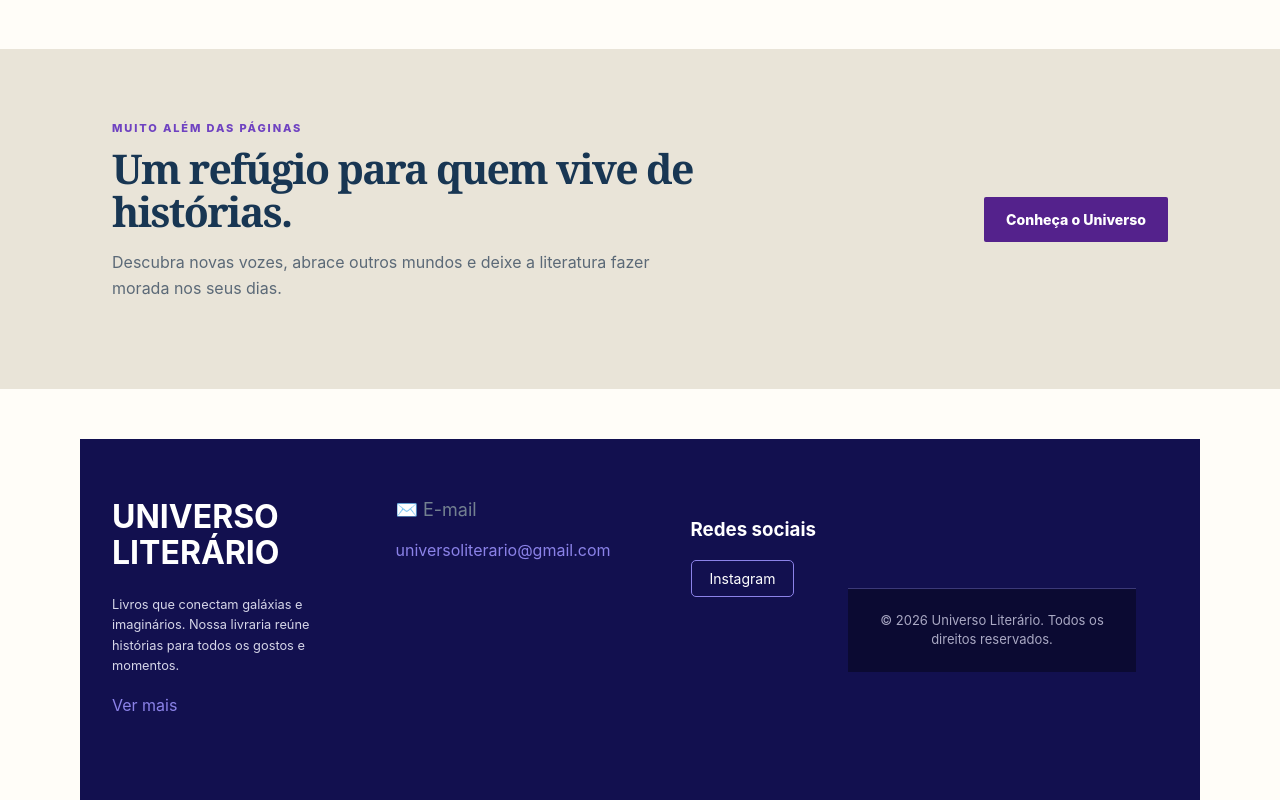
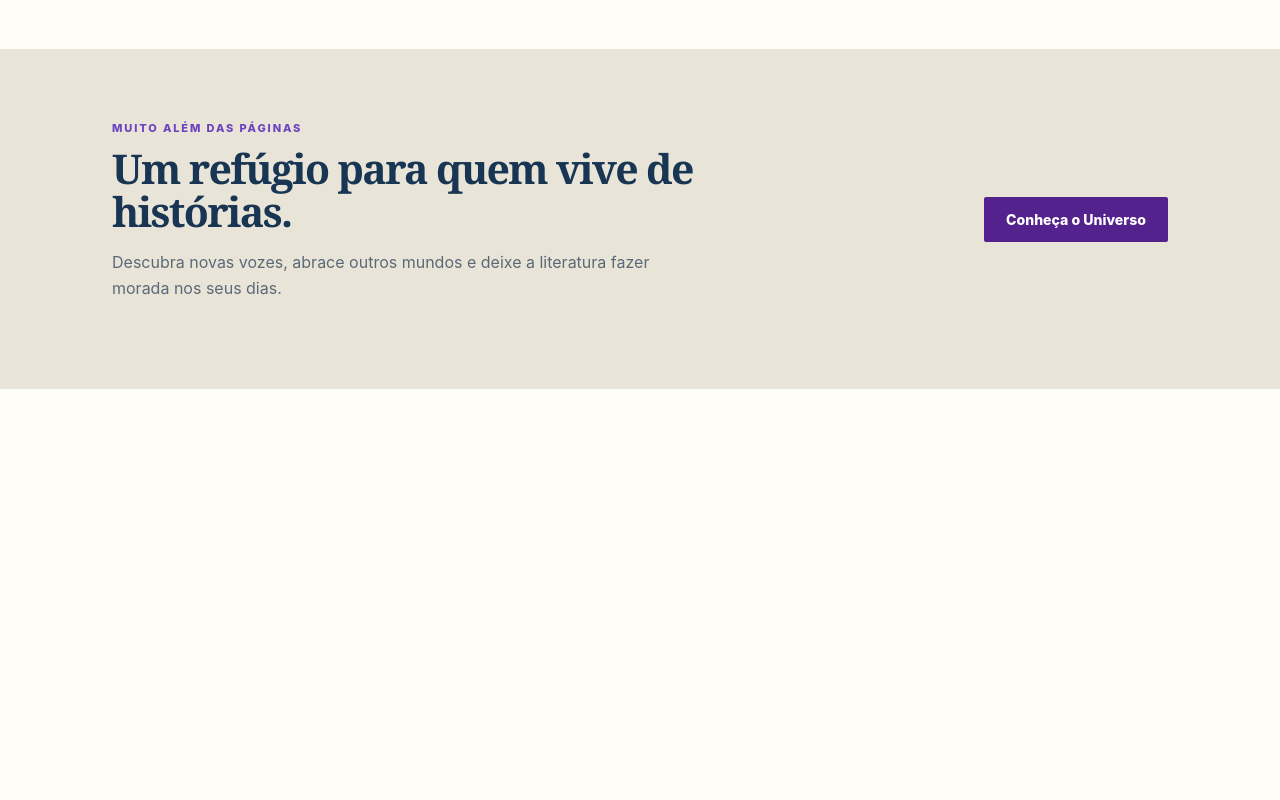
Before and after one commit to Bncodex/livraria-projeto, an Angular app: page / in a window 1280 px wide. Shown: the part 1593-2393 px from the top of the page. After the commit the page ends 1982 px from the top, so only its background shows below. Built offline with nearby package versions, Linux system fonts and the light colour scheme.

Commit message:
ocultacao do footer do arquivo home.html

```diff
--- a/src/app/features/home/home/home.html
+++ b/src/app/features/home/home/home.html
@@ -47,7 +47,7 @@
     <a routerLink="/sobre-nos" class="button dark">Conheça o Universo</a>
   </section>
 
-<footer class="footer">
+<!--<footer class="footer">
 
   <div class="container">
 
@@ -56,8 +56,7 @@
 
       <p>
         Livros que conectam galáxias e imaginários.
-        Nossa livraria reúne histórias para todos os
-        gostos e momentos.
+        Histórias pensadas para quem ama descobrir novos mundos através da leitura.
       </p>
 
       <a href="#">Ver mais</a>
@@ -93,5 +92,5 @@
   </div>
   </footer>
 
-</footer>
+</footer>-->
 </main>
--- a/src/app/shared/footer/footer.css
+++ b/src/app/shared/footer/footer.css
@@ -1,7 +1,7 @@
 .footer {
-  background-color: #11104a;
+  background-color: #5146c7;
   color: #ffffff;
-  margin-top: 40px;
+  margin-top: 30px;
 }
 
 .container {
@@ -18,8 +18,8 @@
   flex: 1;
 }
 
-.sobre h2 {
-  color: #ffffff;
+.sobre h3 {
+  color: #FF0000;
   font-size: 22px;
   line-height: 1.1;
   margin-bottom: 18px;
@@ -68,7 +68,8 @@
 }
 
 .contato a{
-  color: #8b82e8;
+  color: #FFFFFF;
+
 }
 
 /* Redes sociais */
```
Also changed, not shown: src/app/shared/footer/footer.html (+4 -4 lines).
